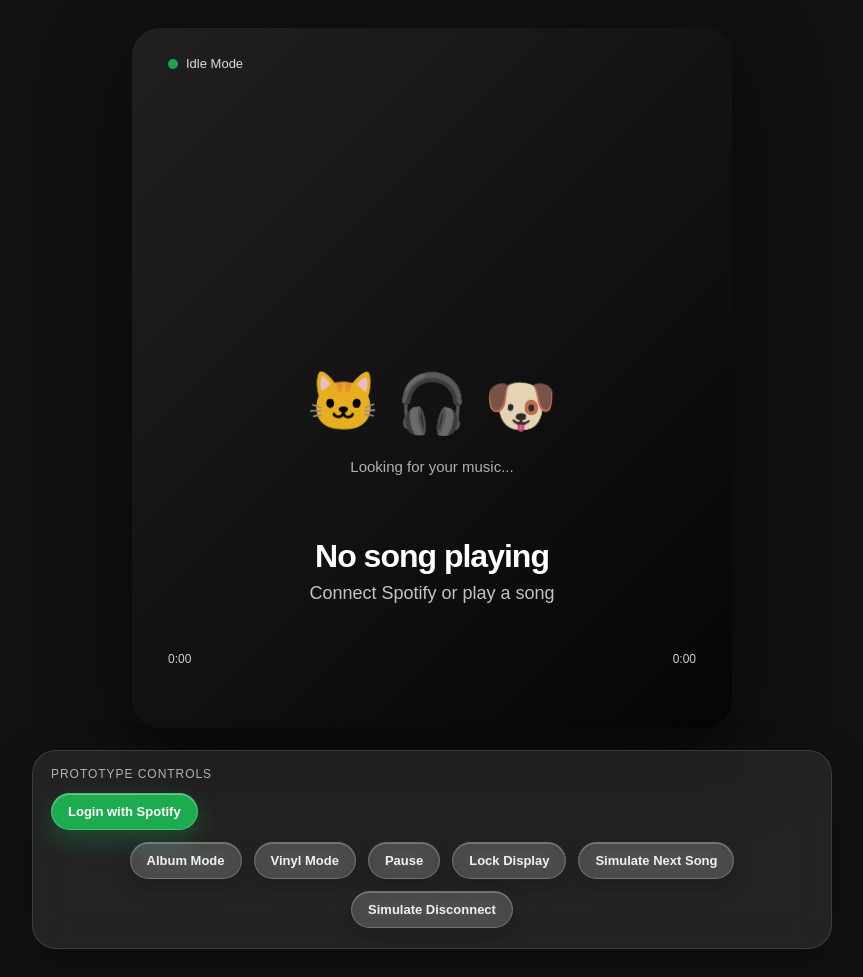
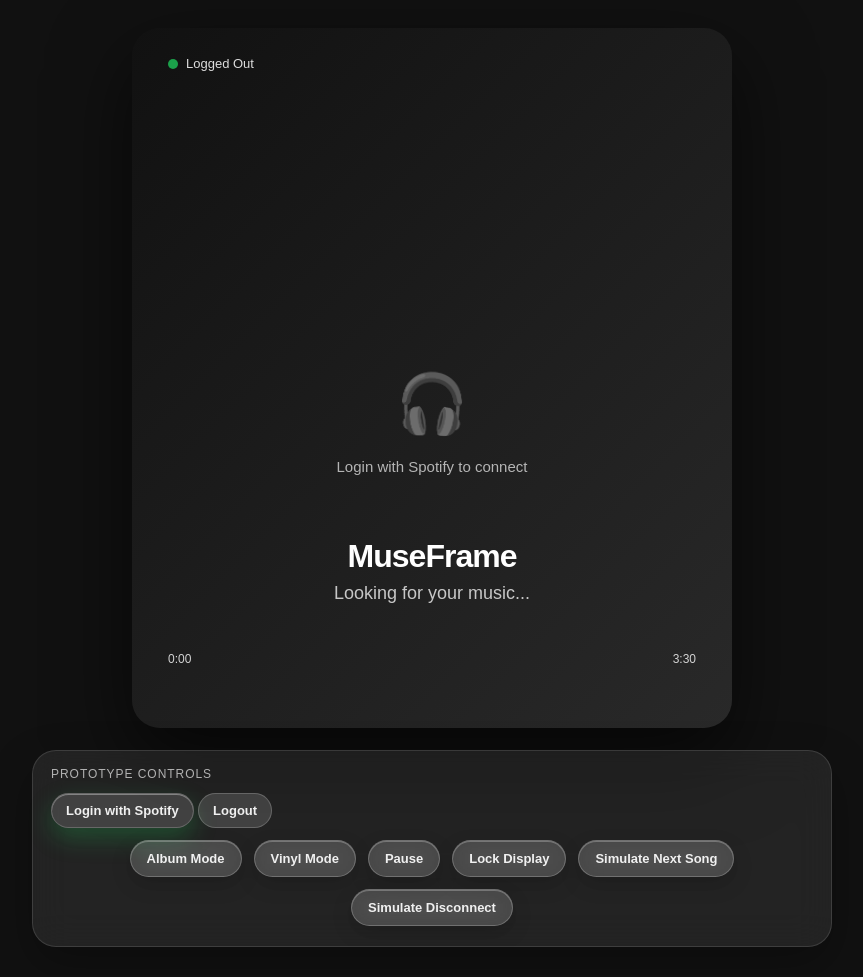
Before and after one commit to rupsekhar-b/museframe-spotify-display, a Flask app: page / in a window 1280 px wide. Shown: the whole page, without its empty margins (208-1071 px from the left). After the commit the page ends 947 px from the top, so only its background shows below. Run offline with Flask 3, Linux system fonts and the light colour scheme.

Commit message:
Improved login/logout flow and idle states

```diff
--- a/static/script.js
+++ b/static/script.js
@@ -1,110 +1,85 @@
-// Fake song data.
-// Later, this fake data will be replaced by real Spotify API data.
+// ===============================
+// MuseFrame - Frontend Logic
+// ===============================
+
+// ---------- DOM ELEMENTS ----------
+const displayCard = document.getElementById("displayCard");
+const statusText = document.getElementById("statusText");
+
+const albumWrapper = document.getElementById("albumWrapper");
+const vinylWrapper = document.getElementById("vinylWrapper");
+const albumCover = document.getElementById("albumCover");
+const vinylCover = document.getElementById("vinylCover");
+
+const songTitle = document.getElementById("songTitle");
+const artistName = document.getElementById("artistName");
+
+const progressSection = document.getElementById("progressSection");
+const progressFill = document.getElementById("progressFill");
+const currentTimeText = document.getElementById("currentTime");
+const totalTimeText = document.getElementById("totalTime");
+
+const idleVisual = document.getElementById("idleVisual");
+const idleText = document.getElementById("idleText");
+
+const albumModeBtn = document.getElementById("albumModeBtn");
+const vinylModeBtn = document.getElementById("vinylModeBtn");
+const playPauseBtn = document.getElementById("playPauseBtn");
+const lockBtn = document.getElementById("lockBtn");
+const nextSongBtn = document.getElementById("nextSongBtn");
+const connectBtn = document.getElementById("connectBtn");
+
+
+// ---------- FAKE SONGS FOR DEV TESTING ----------
 const songs = [
+  {
+    title: "Midnight City",
+    artist: "M83",
+    cover: "https://images.unsplash.com/photo-1493225457124-a3eb161ffa5f?w=500",
+    duration: 245,
+    progress: 0,
+    mood: "night"
+  },
   {
     title: "Blinding Lights",
     artist: "The Weeknd",
-    cover: "https://i.scdn.co/image/ab67616d0000b273c1f2f2d7636d7f5f4cdbca98",
-    duration: 200, // duration in seconds
+    cover: "https://images.unsplash.com/photo-1516280440614-37939bbacd81?w=500",
+    duration: 200,
+    progress: 0,
     mood: "hype"
   },
   {
-    title: "Die With A Smile",
-    artist: "Lady Gaga, Bruno Mars",
-    cover: "https://i.scdn.co/image/ab67616d0000b27382ea2e9e1858aa012c57cd45",
-    duration: 251,
-    mood: "romantic"
-  },
-  {
-    title: "Sweater Weather",
-    artist: "The Neighbourhood",
-    cover: "https://i.scdn.co/image/ab67616d0000b273a5a5cdd8f20f2e46f84db7a7",
-    duration: 240,
-    mood: "chill"
-  },
-  {
-    title:"Happy Now",
-    artist:"Zedd, Elley Duhé",
-    cover:"https://en.wikipedia.org/wiki/File:Zedd_and_Elley_Duh%C3%A9_Happy_Now.png#/media/File:Zedd_and_Elley_Duh%C3%A9_Happy_Now.png",
+    title: "Golden Hour",
+    artist: "JVKE",
+    cover: "https://images.unsplash.com/photo-1500530855697-b586d89ba3ee?w=500",
     duration: 210,
-    mood:"ecstasy"
+    progress: 0,
+    mood: "warm"
   }
 ];
 
-// ------------------------------
-// APP STATE
-// ------------------------------
 
-// Index of the current fake "live Spotify" song
+// ---------- APP STATE ----------
+let liveSpotifySong = null;
+
 let currentSongIndex = 0;
-
-// Progress of the live song in seconds
 let currentProgress = 0;
 
-// Current visual mode: "album" or "vinyl"
 let currentMode = "album";
 
-// Whether display is locked to one selected song
+let isLoggedIn = false;
+let isSpotifyConnected = false;
+let isPlaying = false;
+
 let isLocked = false;
-
-// Stores locked song data when display is locked
 let lockedSong = null;
-
-// Stores progress of the locked song separately
 let lockedProgress = 0;
 
-// Whether fake playback is playing or paused
-let isPlaying = true;
+// Used only for the prototype disconnect button
+let simulateOffline = false;
 
-// Later this will simulate Spotify being connected/offline
-let isSpotifyConnected = true;
 
-// Stores the latest real Spotify song fetched from backend
-let liveSpotifySong = null;
-
-// ------------------------------
-// GET HTML ELEMENTS
-// ------------------------------
-
-// Main display card
-const displayCard = document.getElementById("displayCard");
-
-// Album and vinyl images
-const albumCover = document.getElementById("albumCover");
-const vinylCover = document.getElementById("vinylCover");
-
-// Song text elements
-const songTitle = document.getElementById("songTitle");
-const artistName = document.getElementById("artistName");
-
-// Progress bar and time elements
-const progressFill = document.getElementById("progressFill");
-const currentTime = document.getElementById("currentTime");
-const totalTime = document.getElementById("totalTime");
-const progressSection = document.getElementById("progressSection");
-
-// Status text
-const statusText = document.getElementById("statusText");
-
-// Wrappers for album mode and vinyl mode
-const albumWrapper = document.getElementById("albumWrapper");
-const vinylWrapper = document.getElementById("vinylWrapper");
-const idleVisual = document.getElementById("idleVisual");
-
-// Buttons
-const albumModeBtn = document.getElementById("albumModeBtn");
-const vinylModeBtn = document.getElementById("vinylModeBtn");
-const lockBtn = document.getElementById("lockBtn");
-const nextSongBtn = document.getElementById("nextSongBtn");
-const playPauseBtn = document.getElementById("playPauseBtn");
-const connectBtn = document.getElementById("connectBtn");
-
-// ------------------------------
-// HELPER FUNCTIONS
-// ------------------------------
-
-// Converts seconds into minute:second format.
-// Example: 125 seconds becomes 2:05
+// ---------- HELPER FUNCTIONS ----------
 function formatTime(seconds) {
   const mins = Math.floor(seconds / 60);
   const secs = seconds % 60;
@@ -112,57 +87,40 @@
   return `${mins}:${secs.toString().padStart(2, "0")}`;
 }
 
-// Returns background gradient based on the song mood.
-// Later, we can replace this with album-cover color extraction.
+
 function getMoodBackground(mood) {
   if (mood === "hype") {
     return "linear-gradient(135deg, #ff512f, #dd2476)";
   }
 
-  if (mood === "romantic") {
-    return "linear-gradient(135deg, #41295a, #2f0743)";
+  if (mood === "warm") {
+    return "linear-gradient(135deg, #f7971e, #ffd200)";
   }
 
-  if (mood === "chill") {
-    return "linear-gradient(135deg, #1f4037, #99f2c8)";
+  if (mood === "night") {
+    return "linear-gradient(135deg, #141E30, #243B55)";
   }
 
-  if (mood === "ecstasy") {
-    return "linear-gradient(135deg, #25A3CB, #CE181A, #F9D423)";
-  }
-
-  // Default background if no mood matches
-
-  if (mood === "default") {
-  return "linear-gradient(135deg, #292929, #111111)";
+  // Default background for real Spotify songs
+  return "linear-gradient(135deg, #111111, #292929)";
 }
 
-}
 
-// Decides which song should be shown.
-// If locked, show the locked song.
-// If unlocked, show the current live song.
 function getActiveSong() {
-  // If display is locked, always show the locked song
+  // Locked display always has priority
   if (isLocked && lockedSong !== null) {
     return lockedSong;
   }
 
-  // If Spotify is disconnected and display is not locked,
-  // show idle screen
-  if (!isSpotifyConnected) {
-    return null;
-  }
-
-  // If real Spotify data exists, show it
+  // If real Spotify song exists, show it
   if (liveSpotifySong !== null) {
     return liveSpotifySong;
   }
 
-  // Fallback to fake data while real Spotify data is loading
-  // In real Spotify mode, do NOT fall back to fake songs
+  // Otherwise show logged-out / idle screen
   return null;
 }
+
 
 function getActiveProgress() {
   if (isLocked && lockedSong !== null) {
@@ -176,36 +134,60 @@
   return currentProgress;
 }
 
+
+// ---------- SPOTIFY FETCH ----------
 async function fetchSpotifyTrack() {
+  // Prototype-only: simulate disconnect without touching backend
+  if (simulateOffline) {
+    liveSpotifySong = null;
+    isSpotifyConnected = false;
+    isPlaying = false;
+
+    // Simulated disconnect means user is still logged in,
+    // but playback/device is unavailable.
+    isLoggedIn = true;
+
+    updateDisplay();
+    return;
+  }
+
   try {
     const response = await fetch("/current-track");
     const data = await response.json();
 
     console.log("Spotify data:", data);
 
-    // If backend says not connected or there is an error
+    // CASE 1: Backend says not connected
     if (!data.connected) {
+      liveSpotifySong = null;
       isSpotifyConnected = false;
-      liveSpotifySong = null;
+      isPlaying = false;
+
+      if (data.message === "Not logged in to Spotify") {
+        isLoggedIn = false;
+      } else {
+        // Token/API/network issue, but user may still be logged in
+        isLoggedIn = true;
+      }
+
       updateDisplay();
       return;
     }
 
+    // If we reach here, Spotify login/token is valid
+    isLoggedIn = true;
     isSpotifyConnected = true;
 
-    // If Spotify is connected but no track is playing
+    // CASE 2: Logged in, but no song currently playing
     if (!data.track) {
-  liveSpotifySong = null;
+      liveSpotifySong = null;
+      isPlaying = false;
 
-  // For display behavior, no active track means idle/disconnected state
-  // unless the display is locked.
-  isSpotifyConnected = false;
+      updateDisplay();
+      return;
+    }
 
-  updateDisplay();
-  return;
-}
-
-    // Convert backend track data into our frontend song format
+    // CASE 3: Live Spotify track exists
     liveSpotifySong = {
       title: data.track.title,
       artist: data.track.artist,
@@ -219,223 +201,184 @@
     isPlaying = data.track.is_playing;
 
     updateDisplay();
-
   } catch (error) {
     console.error("Failed to fetch Spotify track:", error);
 
+    liveSpotifySong = null;
     isSpotifyConnected = false;
-    liveSpotifySong = null;
+    isPlaying = false;
+
+    // Fetch failure does not always mean logged out
+    isLoggedIn = true;
 
     updateDisplay();
   }
 }
 
-// ------------------------------
-// DISPLAY UPDATE FUNCTIONS
-// ------------------------------
 
-// Main function that refreshes everything visible on screen.
+// ---------- DISPLAY UPDATE ----------
 function updateDisplay() {
-  const song = getActiveSong();
+  const activeSong = getActiveSong();
 
-  // If there is no song to display, show idle screen
-  if (song === null) {
-  songTitle.textContent = "No song playing";
-  artistName.textContent = "Connect Spotify or play a song";
+  // Reset classes
+  displayCard.classList.toggle("locked", isLocked);
 
-  displayCard.style.background = "linear-gradient(135deg, #202020, #050505)";
+  // Pause vinyl only when NOT locked and Spotify is connected but paused
+  if (!isLocked && isSpotifyConnected && !isPlaying) {
+    displayCard.classList.add("paused");
+  } else {
+    displayCard.classList.remove("paused");
+  }
 
-  progressFill.style.width = "0%";
-  currentTime.textContent = "0:00";
-  totalTime.textContent = "0:00";
+  // ---------- LOGGED OUT / IDLE SCREEN ----------
+  if (activeSong === null) {
+    albumWrapper.classList.add("hidden");
+    vinylWrapper.classList.add("hidden");
+    idleVisual.classList.remove("hidden");
+    progressSection.classList.add("hidden");
 
-  statusText.textContent = "Idle Mode";
+    if (!isLoggedIn) {
+      songTitle.textContent = "MuseFrame";
+      artistName.textContent = "Looking for your music...";
+      statusText.textContent = "Logged Out";
+      idleText.textContent = "Login with Spotify to connect";
+    } else {
+      songTitle.textContent = "No Music Playing";
+      artistName.textContent = "Start Spotify on your phone";
+      statusText.textContent = "Connected";
+      idleText.textContent = "Waiting for playback...";
+    }
 
-  // Hide album/vinyl visuals and show cute idle visual
-  albumWrapper.classList.add("hidden");
-  vinylWrapper.classList.add("hidden");
-  idleVisual.classList.remove("hidden");
+    displayCard.style.background = "linear-gradient(135deg, #111111, #292929)";
+    return;
+  }
 
-  // Hide progress section when Spotify is disconnected
-  progressSection.classList.add("hidden");
+  // ---------- LIVE / LOCKED SONG SCREEN ----------
+  idleVisual.classList.add("hidden");
 
-  return;
-}
+  songTitle.textContent = activeSong.title;
+  artistName.textContent = activeSong.artist;
 
-  const activeProgress = getActiveProgress();
+  albumCover.src = activeSong.cover;
+  vinylCover.src = activeSong.cover;
 
-  // Hide progress when display is locked or Spotify is disconnected
-  if (isLocked || !isSpotifyConnected) {
+  albumCover.alt = `${activeSong.title} album cover`;
+  vinylCover.alt = `${activeSong.title} vinyl cover`;
+
+  displayCard.style.background = getMoodBackground(activeSong.mood);
+
+  // Show correct visual mode
+  if (currentMode === "album") {
+    albumWrapper.classList.remove("hidden");
+    vinylWrapper.classList.add("hidden");
+  } else {
+    albumWrapper.classList.add("hidden");
+    vinylWrapper.classList.remove("hidden");
+  }
+
+  // Progress bar behavior:
+  // - visible for live connected song
+  // - hidden when locked
+  // - hidden when disconnected
+  if (isLocked || !isSpotifyConnected || !isLoggedIn) {
     progressSection.classList.add("hidden");
   } else {
     progressSection.classList.remove("hidden");
-}
-
-  // Hide progress when Spotify is disconnected.
-// This applies even if a locked song is still being displayed.
-if (!isSpotifyConnected) {
-  progressSection.classList.add("hidden");
-} else {
-  progressSection.classList.remove("hidden");
-}
-
-  // Update song text
-  songTitle.textContent = song.title;
-  artistName.textContent = song.artist;
-
-  // Update images
-  albumCover.src = song.cover;
-  vinylCover.src = song.cover;
-
-  // Update background based on mood
-  displayCard.style.background = getMoodBackground(song.mood);
-
-  // Calculate progress percentage
-  const progressPercent = (activeProgress / song.duration) * 100;
-
-  // Update progress bar
-  progressFill.style.width = `${progressPercent}%`;
-
-  // Update time labels
-  currentTime.textContent = formatTime(activeProgress);
-  totalTime.textContent = formatTime(song.duration);
-
-  // Status text logic
-  if (isLocked) {
-    statusText.textContent = "Locked Display Mode";
-    lockBtn.textContent = "Unlock Display";
-  } else if (!isSpotifyConnected) {
-    statusText.textContent = "Spotify Disconnected";
-    lockBtn.textContent = "Lock Display";
-  } else if (!isPlaying) {
-    statusText.textContent = "Playback Paused";
-    lockBtn.textContent = "Lock Display";
-  } else {
-    statusText.textContent = "Live Spotify Preview";
-    lockBtn.textContent = "Lock Display";
   }
 
-  // Play/pause button text
-  if (isPlaying) {
-    playPauseBtn.textContent = "Pause";
+  const activeProgress = getActiveProgress();
+  const progressPercent = activeSong.duration
+    ? (activeProgress / activeSong.duration) * 100
+    : 0;
+
+  progressFill.style.width = `${Math.min(progressPercent, 100)}%`;
+  currentTimeText.textContent = formatTime(activeProgress);
+  totalTimeText.textContent = formatTime(activeSong.duration);
+
+  // Status text
+  if (isLocked) {
+    statusText.textContent = "Locked Display";
+  } else if (!isPlaying) {
+    statusText.textContent = "Paused";
   } else {
-    playPauseBtn.textContent = "Play";
+    statusText.textContent = "Live Preview Mode";
   }
 
-  // Visual state classes
-  // Pause visual motion only when Spotify is connected and playback is paused.
-// If display is locked and Spotify disconnects, vinyl should still spin aesthetically.
-  if (isSpotifyConnected && !isPlaying) {
-    displayCard.classList.add("paused");
-  } else {
-    displayCard.classList.remove("paused");
-}
+  // Button states
+  albumModeBtn.classList.toggle("active", currentMode === "album");
+  vinylModeBtn.classList.toggle("active", currentMode === "vinyl");
+  lockBtn.classList.toggle("locked-active", isLocked);
 
-  if (isLocked) {
-    displayCard.classList.add("locked");
-  } else {
-    displayCard.classList.remove("locked");
-  }
-
-  updateMode();
+  playPauseBtn.textContent = isPlaying ? "Pause" : "Resume";
+  lockBtn.textContent = isLocked ? "Unlock Display" : "Lock Display";
 }
 
 
-// Shows album mode or vinyl mode based on currentMode.
-function updateMode() {
-
-    // Hide idle visual whenever a real song is being displayed
-    idleVisual.classList.add("hidden");
-  if (currentMode === "album") {
-    albumWrapper.classList.remove("hidden");
-    vinylWrapper.classList.add("hidden");
-
-    albumModeBtn.classList.add("active");
-    vinylModeBtn.classList.remove("active");
-  }
-
-  if (currentMode === "vinyl") {
-    albumWrapper.classList.add("hidden");
-    vinylWrapper.classList.remove("hidden");
-
-    albumModeBtn.classList.remove("active");
-    vinylModeBtn.classList.add("active");
-
-}
+// ---------- MODE UPDATE ----------
+function updateMode(mode) {
+  currentMode = mode;
+  updateDisplay();
 }
 
-// Simulates song progress every second.
-// Later, Spotify API will give us real progress.
+
+// ---------- SMOOTH LOCAL PROGRESS ----------
 function simulateProgress() {
-  // If playback is paused, no progress should move
+  // Do not move anything if nothing is playing
   if (!isPlaying) {
     updateDisplay();
     return;
   }
 
-  // If real Spotify data is not available yet, run fake simulation
-  if (liveSpotifySong === null && isSpotifyConnected) {
+  // Smooth progress for live Spotify song between backend refreshes
+  if (liveSpotifySong !== null && isSpotifyConnected && !isLocked) {
+    liveSpotifySong.progress++;
+
+    if (liveSpotifySong.progress > liveSpotifySong.duration) {
+      liveSpotifySong.progress = liveSpotifySong.duration;
+    }
+  }
+
+  // Fake songs are no longer shown automatically in real mode,
+  // but this remains for future dev/testing use.
+  if (liveSpotifySong === null && isSpotifyConnected && !isLocked) {
+    const fakeSong = songs[currentSongIndex];
+
     currentProgress++;
 
-    const liveSong = songs[currentSongIndex];
-
-    if (currentProgress >= liveSong.duration) {
+    if (currentProgress >= fakeSong.duration) {
       currentProgress = 0;
       currentSongIndex = (currentSongIndex + 1) % songs.length;
     }
   }
 
-  // Locked display progress should move only if Spotify is connected
-  // if (isLocked && lockedSong !== null && isSpotifyConnected) {
-  //   lockedProgress++;
-
-  //   if (lockedProgress >= lockedSong.duration) {
-  //     lockedProgress = 0;
-  //   }
-  // }
+  // Locked mode intentionally has no progress bar,
+  // so we do not advance lockedProgress visually.
 
   updateDisplay();
 }
 
-// ------------------------------
-// BUTTON EVENT LISTENERS
-// ------------------------------
 
-// Switch to album mode
+// ---------- EVENT LISTENERS ----------
 albumModeBtn.addEventListener("click", function () {
-  currentMode = "album";
-  updateDisplay();
+  updateMode("album");
 });
 
-connectBtn.addEventListener("click", function () {
-  isSpotifyConnected = !isSpotifyConnected;
 
-  if (isSpotifyConnected) {
-    connectBtn.textContent = "Simulate Disconnect";
-    fetchSpotifyTrack();
-  } else {
-    connectBtn.textContent = "Reconnect Spotify";
-    liveSpotifySong = null;
-  }
-
-  updateDisplay();
+vinylModeBtn.addEventListener("click", function () {
+  updateMode("vinyl");
 });
 
+
 playPauseBtn.addEventListener("click", function () {
+  // Prototype-only local pause.
+  // Real Spotify playback should be controlled from Spotify app for now.
   isPlaying = !isPlaying;
   updateDisplay();
 });
 
-// Switch to vinyl mode
-vinylModeBtn.addEventListener("click", function () {
-  currentMode = "vinyl";
-  updateDisplay();
-});
 
-// Lock or unlock the currently displayed song
 lockBtn.addEventListener("click", function () {
   if (isLocked) {
-    // Unlock display and return to live Spotify view
     isLocked = false;
     lockedSong = null;
     lockedProgress = 0;
@@ -452,10 +395,10 @@
   updateDisplay();
 });
 
-// Simulates Spotify moving to another song
+
 nextSongBtn.addEventListener("click", function () {
-  // This button is only for fake-data testing.
-  // If real Spotify data is active, it should not change Spotify.
+  // Only useful for fake/dev mode.
+  // Real Spotify song changes should happen from Spotify itself.
   if (liveSpotifySong === null) {
     currentSongIndex = (currentSongIndex + 1) % songs.length;
     currentProgress = 0;
@@ -465,15 +408,26 @@
   updateDisplay();
 });
 
-// ------------------------------
-// INITIAL STARTUP
-// ------------------------------
 
-// First load
+connectBtn.addEventListener("click", function () {
+  simulateOffline = !simulateOffline;
+
+  if (simulateOffline) {
+    connectBtn.textContent = "Reconnect Spotify";
+    liveSpotifySong = null;
+    isSpotifyConnected = false;
+    isPlaying = false;
+  } else {
+    connectBtn.textContent = "Simulate Disconnect";
+    fetchSpotifyTrack();
+  }
+
+  updateDisplay();
+});
+
+
+// ---------- START APP ----------
 fetchSpotifyTrack();
 
-// Refresh Spotify data every 3 seconds
 setInterval(fetchSpotifyTrack, 3000);
-
-// Smooth local progress simulation for fallback/locked mode
 setInterval(simulateProgress, 1000);
--- a/static/style.css
+++ b/static/style.css
@@ -369,3 +369,28 @@
     inset 0 1px 0 rgba(255, 255, 255, 0.35),
     0 10px 24px rgba(29, 185, 84, 0.28);
 }
+
+.auth-links {
+  display: flex;
+  gap: 12px;
+  margin-bottom: 14px;
+  align-items: center;
+}
+
+.login-link,
+.logout-link {
+  display: inline-block;
+  text-decoration: none;
+  color: rgba(255, 255, 255, 0.92);
+  font-size: 13px;
+  font-weight: 600;
+  padding: 9px 14px;
+  border-radius: 999px;
+  background: rgba(255, 255, 255, 0.14);
+  border: 1px solid rgba(255, 255, 255, 0.2);
+}
+
+.login-link:hover,
+.logout-link:hover {
+  background: rgba(255, 255, 255, 0.22);
+}
--- a/templates/index.html
+++ b/templates/index.html
@@ -43,8 +43,8 @@
 
         <!-- Idle screen visual shown when Spotify is disconnected and no locked display is active -->
         <div class="idle-visual hidden" id="idleVisual">
-            <div class="idle-character">🐱 🎧 🐶</div>
-            <p>Looking for your music...</p>
+          <div class="idle-character">🎧</div>
+          <p id="idleText">Waiting for sound...</p>
         </div>
 
       <!-- Song information section -->
@@ -77,6 +77,7 @@
         <p class="dev-label">Prototype Controls</p>
 
         <a href="/login" class="login-link">Login with Spotify</a>
+        <a href="/logout" class="logout-link">Logout</a>
 
         <div class="controls">
             <button id="albumModeBtn">Album Mode</button>
```
